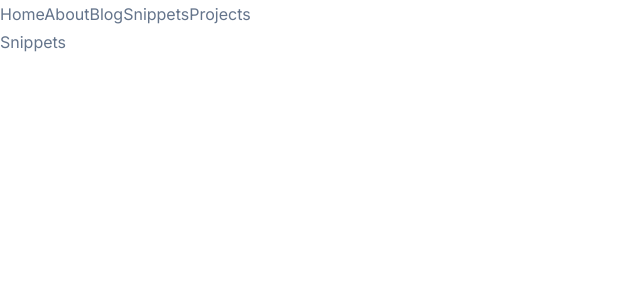
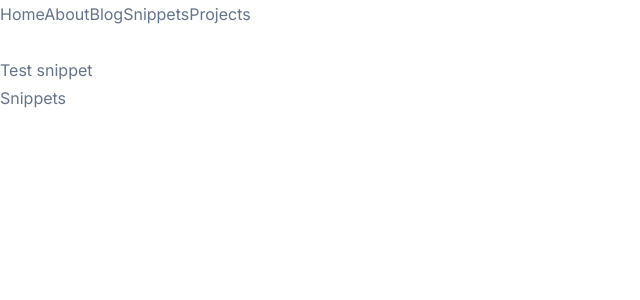
Before and after one commit to martijnvdb87/portfolio-2022, a Vue app: page /snippets in a window 1280 px wide. Shown: the top 300 px of the page, without its empty margins (0-640 px from the left). Built offline with nearby package versions, Linux system fonts and the light colour scheme.

Commit message:
Added snippet search

```diff
--- a/package.json
+++ b/package.json
@@ -7,6 +7,7 @@
     "preview": "vite preview"
   },
   "dependencies": {
+    "fuzzysort": "^1.1.4",
     "vue": "^3.2.25",
     "vue-router": "^4.0.12",
     "vuex": "^4.0.2"
--- /dev/null
+++ b/src/snippets/index.ts
@@ -0,0 +1,4 @@
+export default [{
+    title: "Test snippet",
+    content: "This is a test snippet."
+}]
--- a/src/views/Snippets.vue
+++ b/src/views/Snippets.vue
@@ -1,8 +1,21 @@
 <script setup lang="ts">
+import { ref, computed } from "vue";
+import snippets from "./../snippets";
+import fuzzysort from "fuzzysort";
+
+const search = ref("");
+
+const filteredSnippets = computed(() => search.value == "" ? snippets : fuzzysort.go(search.value, snippets, {key: "title"}).map(result => result.obj));
 </script>
 
 <template>
 <div>
+  <input type="text" v-model="search">
+  <ol>
+    <li v-for="(snippet, index) in filteredSnippets" :v-key="`snippet-${index}`">
+      {{snippet.title}}
+    </li>
+  </ol>
   Snippets
 </div>
 </template>
```
Also changed, not shown: 1 other file (tests, documents, lock files or other folders).
